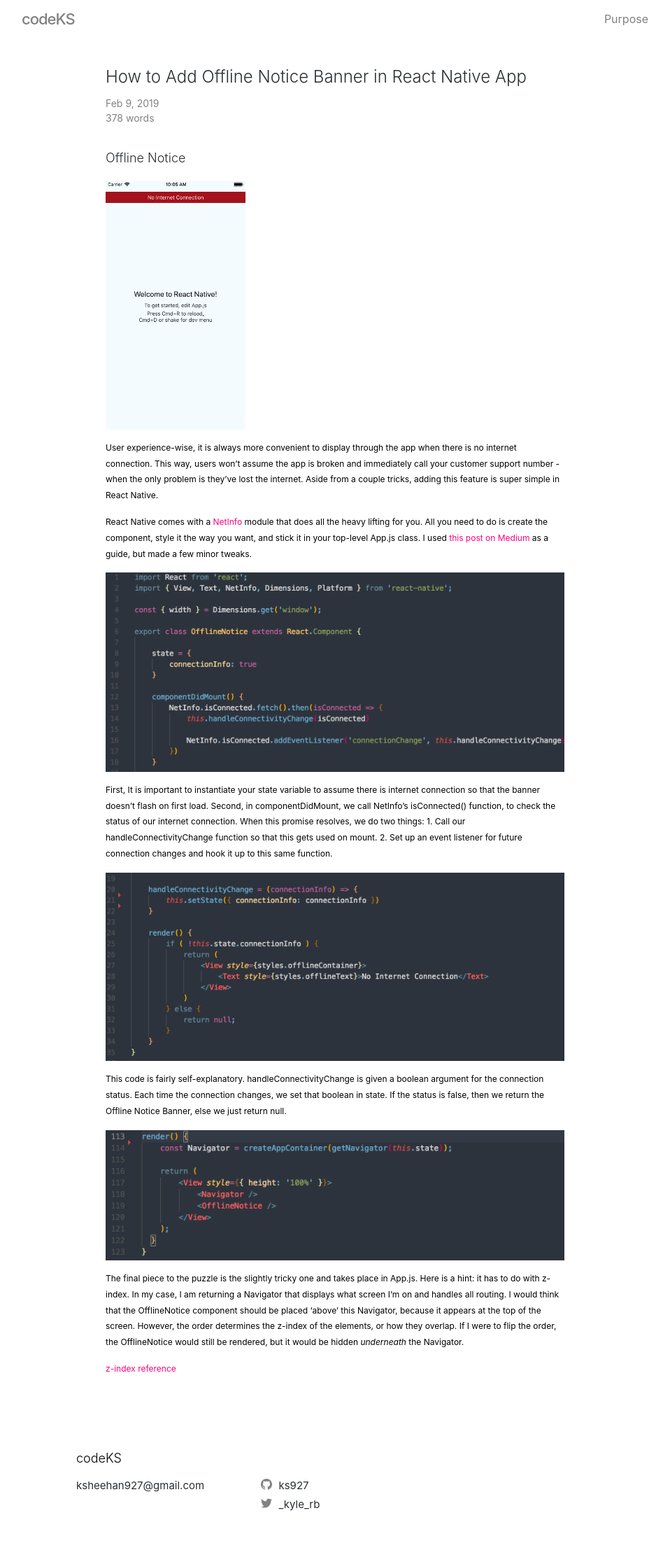
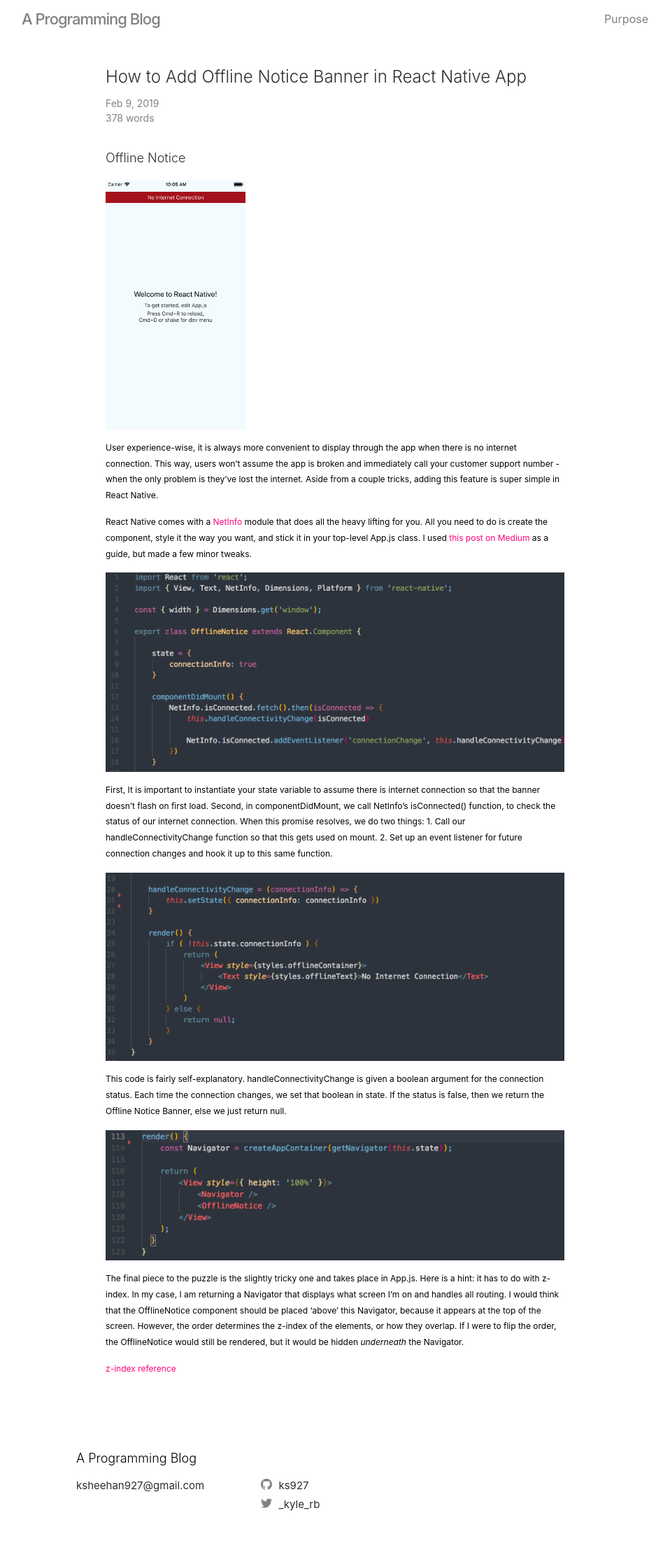
Before and after one commit to ks927/codeks, a Jekyll site: the page built from _posts/2019-02-08-react-native-offline-notice.markdown, in a window 1280 px wide. Shown: the whole page at 70% size, without its empty margins (161-1119 px from the left). Built offline with Jekyll 4.4.1, drawn with Linux system fonts in a browser that asks for light colours.

Commit message:
new domain

```diff
--- a/_config.yml
+++ b/_config.yml
@@ -13,7 +13,7 @@
 # you will see them accessed via {{ site.title }}, {{ site.email }}, and so on.
 # You can create any custom variable you would like, and they will be accessible
 # in the templates via {{ site.myvariable }}.
-title: codeKS
+title: A Programming Blog
 email: ksheehan927@gmail.com
 google_analytics: UA-133921182-1
 just_comments_api_key: f3783cc6-1738-4e70-b053-691627f9ce47
@@ -21,7 +21,7 @@ just_comments_api_key: f3783cc6-1738-4e70-b053-691627f9ce47
 #   Write an awesome description for your new site here. You can edit this
 #   line in _config.yml. It will appear in your document head meta (for
 #   Google search results) and in your feed.xml site description.
-baseurl: "/codeks" # the subpath of your site, e.g. /blog
+baseurl: "/aprogrammingblog" # the subpath of your site, e.g. /blog
 url: "https://ks927.github.io" # the base hostname & protocol for your site, e.g. http://example.com
 twitter_username: _kyle_rb
 github_username:  ks927
--- a/_posts/2019-02-08-react-native-offline-notice.markdown
+++ b/_posts/2019-02-08-react-native-offline-notice.markdown
@@ -7,21 +7,21 @@ categories: [React Native]
 
 # Offline Notice
 
-![offline notice]({{ site.url }}/codeks/assets/images/offline_notice.png "Offline Notice"){:class="img"}
+![offline notice]({{ site.url }}/aprogrammingblog/assets/images/offline_notice.png "Offline Notice"){:class="img"}
 
 User experience-wise, it is always more convenient to display through the app when there is no internet connection. This way, users won't assume the app is broken and immediately call your customer support number - when the only problem is they've lost the internet. Aside from a couple tricks, adding this feature is super simple in React Native.
 
 React Native comes with a [NetInfo](https://facebook.github.io/react-native/docs/netinfo) module that does all the heavy lifting for you. All you need to do is create the component, style it the way you want, and stick it in your top-level App.js class. I used [this post on Medium](https://medium.com/dailyjs/offline-notice-in-react-native-28a8d01e8cd0) as a guide, but made a few minor tweaks.
 
-![offline component 1]({{ site.url }}/codeks/assets/images/offline_component1.png "Offline Component 1"){:class="img-landscape"}
+![offline component 1]({{ site.url }}/aprogrammingblog/assets/images/offline_component1.png "Offline Component 1"){:class="img-landscape"}
 
 First, It is important to instantiate your state variable to assume there is internet connection so that the banner doesn't flash on first load. Second, in componentDidMount, we call NetInfo's isConnected() function, to check the status of our internet connection. When this promise resolves, we do two things: 1. Call our handleConnectivityChange function so that this gets used on mount. 2. Set up an event listener for future connection changes and hook it up to this same function.
 
-![offline component 2]({{ site.url }}/codeks/assets/images/offline_component2.png "Offline Component 2"){:class="img-landscape"}
+![offline component 2]({{ site.url }}/aprogrammingblog/assets/images/offline_component2.png "Offline Component 2"){:class="img-landscape"}
 
 This code is fairly self-explanatory. handleConnectivityChange is given a boolean argument for the connection status. Each time the connection changes, we set that boolean in state. If the status is false, then we return the Offline Notice Banner, else we just return null.
 
-![offline component 3]({{ site.url }}/codeks/assets/images/offline_component3.png "Offline Component 3"){:class="img-landscape"}
+![offline component 3]({{ site.url }}/aprogrammingblog/assets/images/offline_component3.png "Offline Component 3"){:class="img-landscape"}
 
 The final piece to the puzzle is the slightly tricky one and takes place in App.js. Here is a hint: it has to do with z-index. In my case, I am returning a Navigator that displays what screen I'm on and handles all routing. I would think that the OfflineNotice component should be placed 'above' this Navigator, because it appears at the top of the screen. However, the order determines the z-index of the elements, or how they overlap. If I were to flip the order, the OfflineNotice would still be rendered, but it would be hidden *underneath* the Navigator.
 
--- a/_posts/2019-02-15-opening-external-links-in-react-native.markdown
+++ b/_posts/2019-02-15-opening-external-links-in-react-native.markdown
@@ -9,13 +9,13 @@ categories: [React Native]
 
 Most apps have a "Share on 'other app'" button these days. That button most likely opens another app on your device, and maybe even pre-populates an input with custom text for you. React Native, once again, makes adding this feature fairly straightforward and painless. Both for iOS and Android. Here is an example of a screen with multiple options, and the following is how to get those buttons to work to open their apps and fill in custom text for the user.
 
-![invite page]({{ site.url }}/codeks/assets/images/invitepage.png "Invite Page"){:class="img-sm-landscape"}
+![invite page]({{ site.url }}/aprogrammingblog/assets/images/invitepage.png "Invite Page"){:class="img-sm-landscape"}
 
-![share buttons]({{ site.url }}/codeks/assets/images/share_buttons.png "Invite Page"){:class="img-landscape"}
+![share buttons]({{ site.url }}/aprogrammingblog/assets/images/share_buttons.png "Invite Page"){:class="img-landscape"}
 
 If we set up each button to hit the same function, as I've done above, a simple switch statement will take care of all of our functionality. React Native's [Linking](https://facebook.github.io/react-native/docs/linking) API allows us to open external links from within our app.
 
-![share function]({{ site.url }}/codeks/assets/images/share_function3.png "Invite Page"){:class="img-landscape"}
+![share function]({{ site.url }}/aprogrammingblog/assets/images/share_function3.png "Invite Page"){:class="img-landscape"}
 
 When a user clicks **SMS**, our function needs to check whether he is using an iPhone or Android, due to slight variations in syntax. In *iOS*,  `'sms:number&body=' + YOUR_MESSAGE`, uses the & between parameters; while Android `'sms:number?body=' + YOUR_MESSAGE` uses the ?. In my case, I wanted to leave the number blank, so the user could fill in their contact with my message filling the body of the text.
 
--- a/_sass/main.scss
+++ b/_sass/main.scss
@@ -362,6 +362,10 @@
    display: block;
    font-size: 20px; }
 
+ .categories {
+   margin-top: -10px;
+   margin-bottom: 10px;
+ }
  .categories > a {
    border: 1px solid;
    border-radius: 5px;
```
